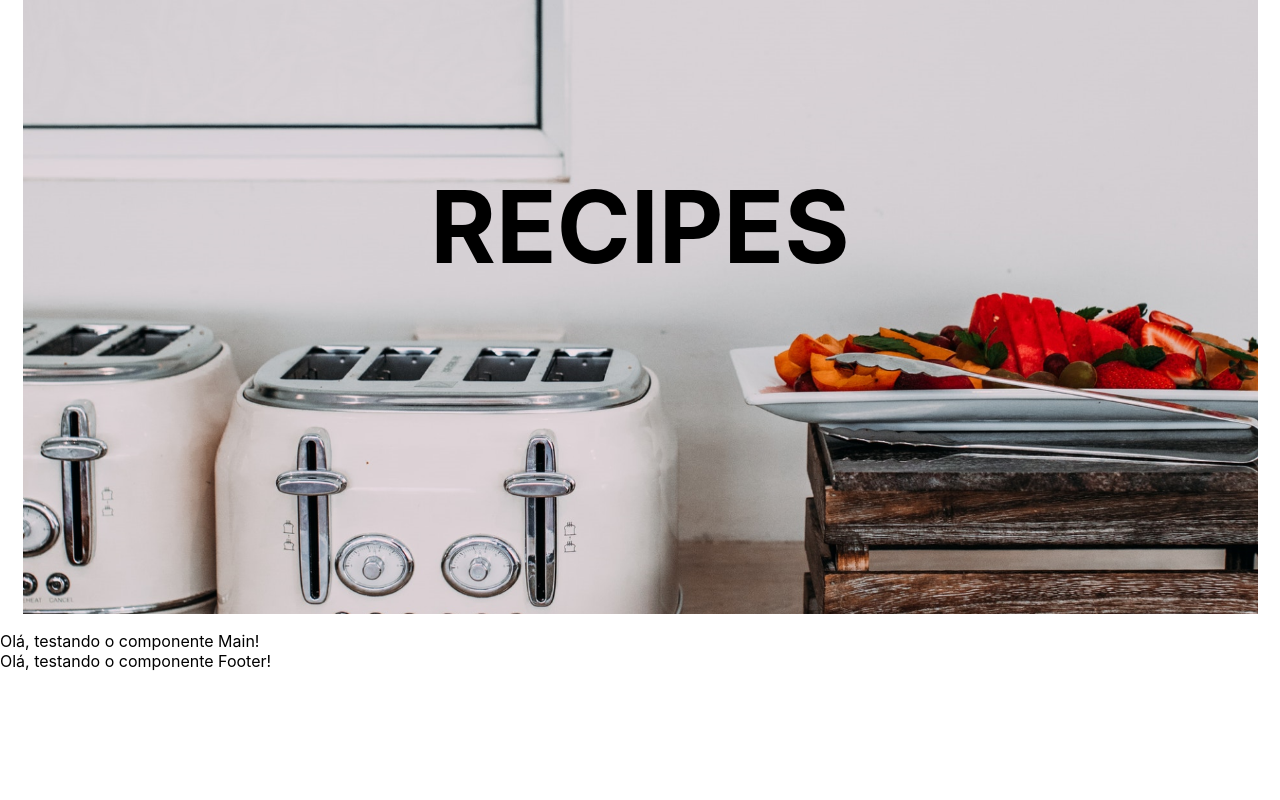
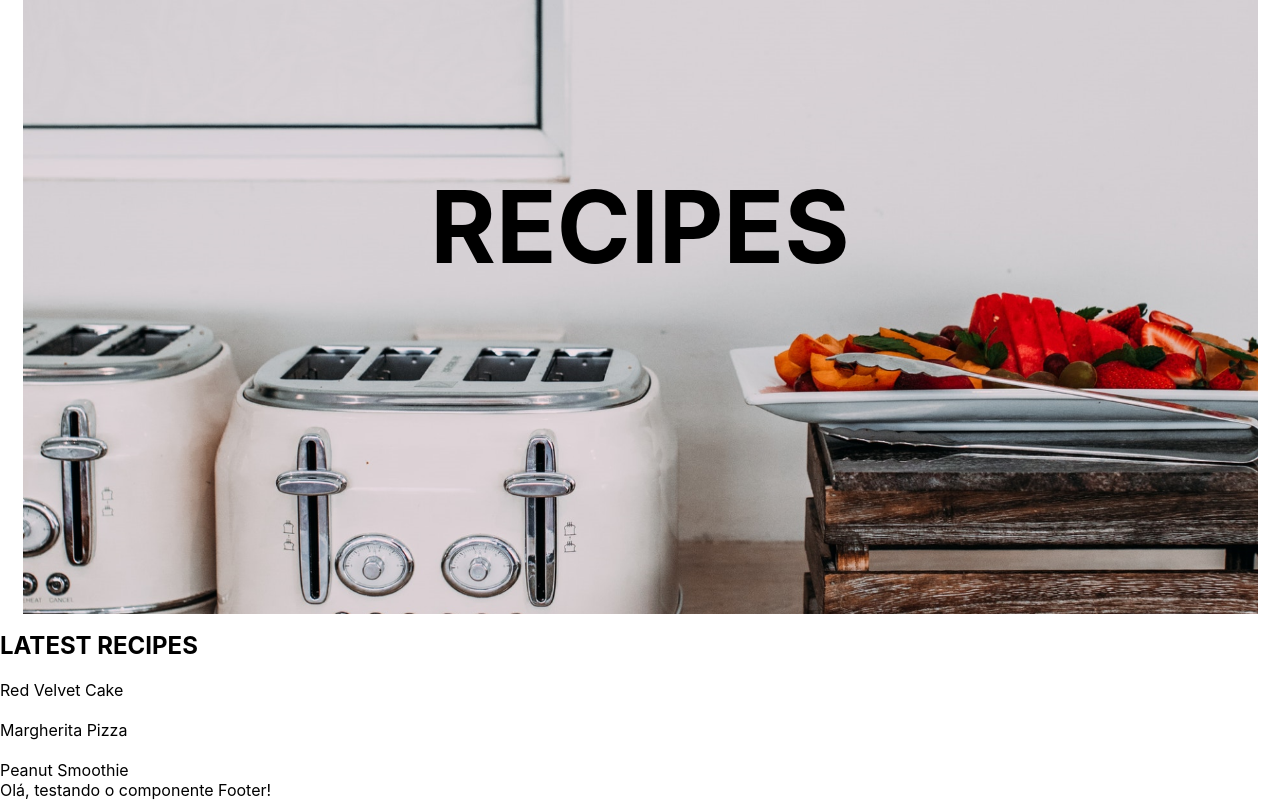
Before and after one commit to DebsAndrade/pair-programming, a React (Create React App) app: page / in a window 1280 px wide. Shown: the part 285-1085 px from the top of the page. Before the commit the page ends 956 px from the top, so only its background shows below. Built offline with nearby package versions, Linux system fonts and the light colour scheme.

Commit message:
Estrutura html da main e pastas da main

```diff
--- a/src/components/main/Main.js
+++ b/src/components/main/Main.js
@@ -1,10 +1,13 @@
 import React from "react";
+import MainSectionOne from "./MainSectionOne";
+import MainSectionTwo from "./MainSectionTwo";
 
 const Main = () => {
     return (
-        <div>
-            <p>Olá, testando o componente Main!</p>
-        </div>
+        <main>
+            <MainSectionOne />
+            <MainSectionTwo />
+        </main>
     )
 }
 
--- /dev/null
+++ b/src/components/main/MainSectionOne.js
@@ -0,0 +1,27 @@
+import React from "react";
+
+const MainSectionOne = () => {
+    return (
+        <>
+            <h2>LATEST RECIPES</h2>
+            <div></div>
+            <div>
+                <img alt=""/>
+                <div></div>
+                <p>Red Velvet Cake</p>
+            </div>
+            <div>
+                <img alt=""/>
+                <div></div>
+                <p>Margherita Pizza</p>
+            </div>
+            <div>
+                <img alt=""/>
+                <div></div>
+                <p>Peanut Smoothie</p>
+            </div>
+        </>
+    )
+}
+
+export default MainSectionOne;
--- /dev/null
+++ b/src/components/main/MainSectionTwo.js
@@ -0,0 +1,9 @@
+import React from "react";
+
+const MainSectionTwo = () => {
+    return (
+        <></>
+    )
+}
+
+export default MainSectionTwo;
```
Also changed, not shown: src/styles/MainSectionOneStyle.js (added), src/styles/MainSectionTwoStyle.js (added), src/styles/MainStyle.js (deleted).
